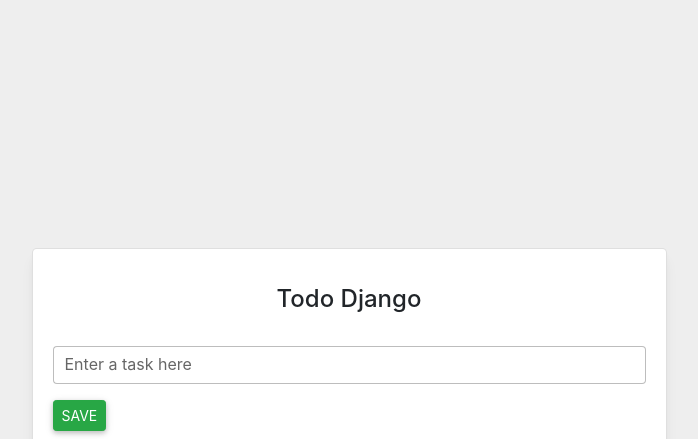
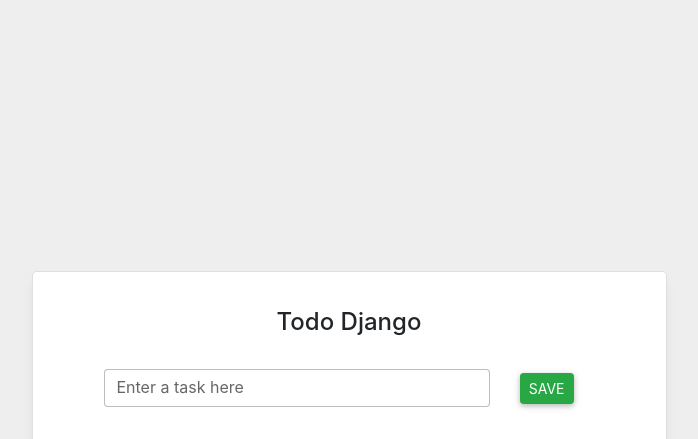
Before and after one commit to vishwasluhana/tododjango, a Django app: template templates/index.html in a window 1280 px wide. Shown: the top 439 px of the page, without its empty margins (291-989 px from the left). Run offline with Django 3.2, Linux system fonts and the light colour scheme; the template is opened without the code that fills it, so the values that code supplies are empty.

Commit message:
modify UI

```diff
--- a/templates/index.html
+++ b/templates/index.html
@@ -37,14 +37,14 @@
                             <form action="{% url 'add-todo' %}" method="post"
                                 class="row row-cols-lg-auto g-3 justify-content-center align-items-center mb-4 pb-2">
                                 {% csrf_token %}
-                                <div class="col-12">
+                                <div class="col-8">
                                     <div class="form-outline">
                                         <input type="text" id="title" name="title" class="form-control" />
                                         <label class="form-label" for="title">Enter a task here</label>
                                     </div>
                                 </div>
 
-                                <div class="col-12">
+                                <div class="col-2">
                                     <button type="submit" class="btn btn-success btn-sm">Save</button>
                                 </div>
                             </form>
```
